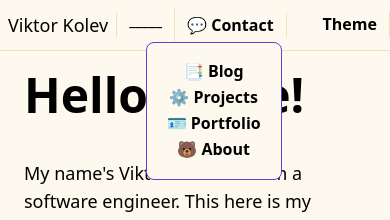
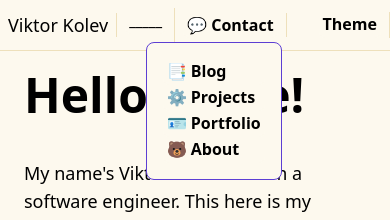
Before and after one commit to smithy773/ViktorKolevDev-frontend, a React (Vite) app: page / in a window 390 px wide. Both pictures are taken after a click on the button "Pages". Shown: the top 220 px of the page. Built offline with nearby package versions, Linux system fonts and the light colour scheme.

Commit message:
Fix slight navbar responsive styling issues

```diff
--- a/src/components/Nav/NavLinkMenuMobile.tsx
+++ b/src/components/Nav/NavLinkMenuMobile.tsx
@@ -5,7 +5,7 @@ function NavLinkMenuMobile() {
   const [showMenu, setShowMenu] = useState(false);
 
   return (
-    <div className="navLinkMenuMobile-container text-center">
+    <div className="navLinkMenuMobile-container">
       <button
         className="underline-hover cursor-pointer"
         onClick={() => setShowMenu(!showMenu)}
@@ -13,8 +13,11 @@ function NavLinkMenuMobile() {
         {showMenu ? "_____" : "Pages"}
       </button>
       {showMenu ? (
-        <div className="">
-          <div className="pagesMenuCont flex flex-col">
+        <div>
+          <div
+            className="pagesMenuCont flex flex-col"
+            onClick={() => setShowMenu(!showMenu)}
+          >
             <NavLink className="underline-hover" to="/blog">
               📑 Blog
             </NavLink>
--- a/src/responsive-index.css
+++ b/src/responsive-index.css
@@ -122,11 +122,6 @@
     gap: 0;
   }
 
-  /* .navbar-section {
-    --tw-font-weight: var(--font-weight-normal);
-    font-weight: var(--font-weight-normal);
-  } */
-
   .navbar-container > div {
     padding-inline: calc(var(--spacing) * 2);
   }
```
